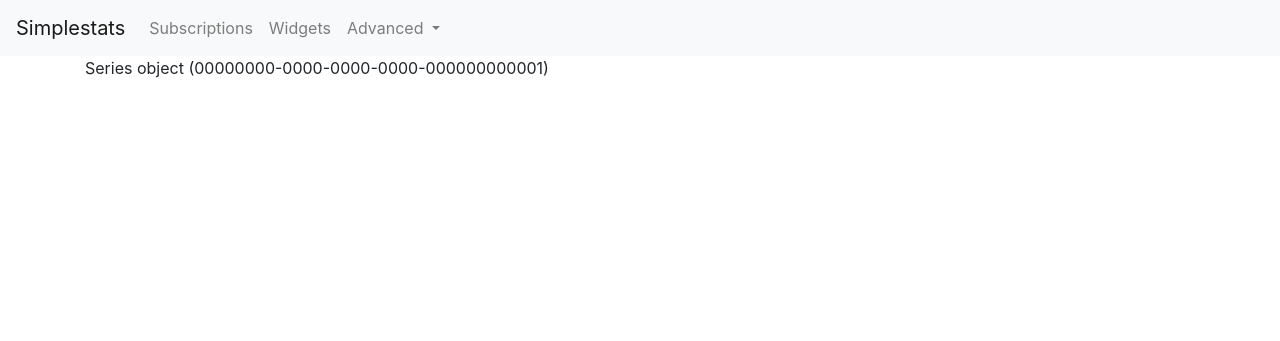
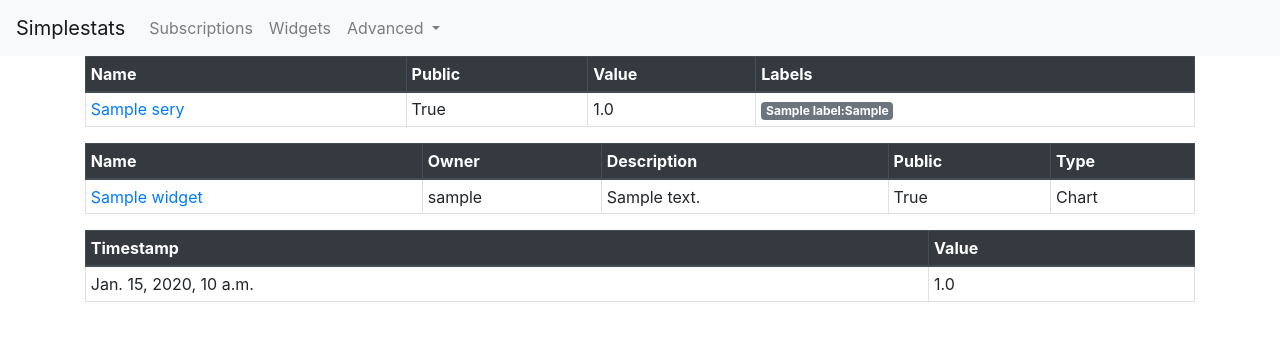
Before and after one commit to quickstats/quickstats-django, a Django app: page /series/00000000-0000-0000-0000-000000000001 in a window 1280 px wide. Shown: the top 341 px of the page. Run offline with Django 3.2, Linux system fonts and the light colour scheme; a user stored in the database is signed in; tables that the repository leaves empty hold one stand-in row (values such as "Sample post"); parts of the project's set-up code (start-up, migrations or seed data) failed here and were passed over; some libraries are stand-ins or nearby versions.

Commit message:
More prototype listing pages

```diff
--- a/simplestats/models.py
+++ b/simplestats/models.py
@@ -23,9 +23,11 @@ class Widget(models.Model):
     id = models.UUIDField(primary_key=True, default=uuid.uuid4, editable=False)
     owner = models.ForeignKey(settings.AUTH_USER_MODEL, on_delete=models.CASCADE)
     name = models.CharField(max_length=128)
-    description = models.TextField()
+    description = models.TextField(blank=True)
     public = models.BooleanField(default=False)
-    series = models.ManyToManyField("simplestats.Series")
+    series = models.ManyToManyField(
+        "simplestats.Series", blank=True, related_name="widget_set"
+    )
 
     TYPE_CHART = 1
     TYPE_COUNTDOWN = 2
@@ -40,12 +42,16 @@ class Widget(models.Model):
 
     type = models.IntegerField(choices=TYPE_CHOICES, default=TYPE_CHART)
 
+    def get_absolute_url(self):
+        return reverse("stats:widget-detail", args=(self.pk,))
+
 
 class Comment(models.Model):
     id = models.UUIDField(primary_key=True, default=uuid.uuid4, editable=False)
     owner = models.ForeignKey(settings.AUTH_USER_MODEL, on_delete=models.CASCADE)
     widget = models.ForeignKey("simplestats.Widget", on_delete=models.CASCADE)
     timestamp = models.DateField(default=timezone.now)
+    body = models.TextField(blank=True)
 
 
 class Subscription(models.Model):
--- a/simplestats/templates/simplestats/series_detail.html
+++ b/simplestats/templates/simplestats/series_detail.html
@@ -1,5 +1,64 @@
 {% extends 'base.html' %}
 
 {% block content %}
-{{object}}
+
+<table class="table table-sm table-bordered">
+    <thead class="thead-dark">
+        <tr>
+            <th>Name</th>
+            <th>Public</th>
+            <th>Value</th>
+            <th>Labels</th>
+        </tr>
+    </thead>
+    <tr>
+        <td><a href="{{series.get_absolute_url}}">{{series.name}}</a></td>
+        <td>{{series.public}}</td>
+        <td>{{series.value}}</td>
+        <td>
+            {% for label in series.label_set.all|dictsort:'name' %}
+            <span class="badge badge-secondary">{{label.name}}:{{label.value}}</span>
+            {% empty %}
+            <p>No Labels</p>>
+            {% endfor %}
+        </td>
+    </tr>
+</table>
+
+<table class="table table-sm table-bordered">
+    <thead class="thead-dark">
+        <tr>
+            <th>Name</th>
+            <th>Owner</th>
+            <th>Description</th>
+            <th>Public</th>
+            <th>Type</th>
+        </tr>
+    </thead>
+    {% for widget in series.widget_set.all %}
+    <tr>
+        <td><a href="{{widget.get_absolute_url}}">{{widget.name}}</a></td>
+        <td>{{widget.owner.username}}</td>
+        <td>{{widget.description}}</td>
+        <td>{{widget.public}}</td>
+        <td>{{widget.get_type_display}}</td>
+    </tr>
+    {% endfor %}
+</table>
+
+<table class="table table-sm table-bordered">
+    <thead class="thead-dark">
+        <tr>
+            <th>Timestamp</th>
+            <th>Value</th>
+        </tr>
+    </thead>
+    {% for sample in series.sample_set.all %}
+    <tr>
+        <td>{{sample.timestamp}}</td>
+        <td>{{sample.value}}</td>
+    </tr>
+    {% endfor %}
+</table>
+
 {% endblock %}
--- a/simplestats/urls.py
+++ b/simplestats/urls.py
@@ -9,6 +9,7 @@ urlpatterns = [
     path("widgets/new", views.WidgetFromSeries.as_view(), name="widget-new"),
     path("widget/<pk>/subscribe", views.WidgetSubscription.as_view(), name="widget-subscribe"),
     path("widget/<pk>/update", views.WidgetUpdate.as_view(), name="widget-update"),
+    path("widget/<pk>", views.WidgetDetailView.as_view(), name="widget-detail"),
     path("widgets", views.WidgetListView.as_view(), name="widget-list"),
     path("series/<pk>", views.SeriesDetailView.as_view(), name="series-detail"),
     path("series", views.SeriesListView.as_view(), name="series"),
--- a/simplestats/views.py
+++ b/simplestats/views.py
@@ -68,6 +68,11 @@ class WidgetListView(LoginRequiredMixin, ListView):
         return self.model.objects.filter(owner=self.request.user)
 
 
+class WidgetDetailView(LoginRequiredMixin, DetailView):
+
+    model = models.Widget
+
+
 class WidgetUpdate(UpdateView):
     model = models.Widget
     fields = ["name", "description", "public", "type"]
```
Also changed, not shown: simplestats/templates/simplestats/widget_detail.html (added, +72 -0 lines).
